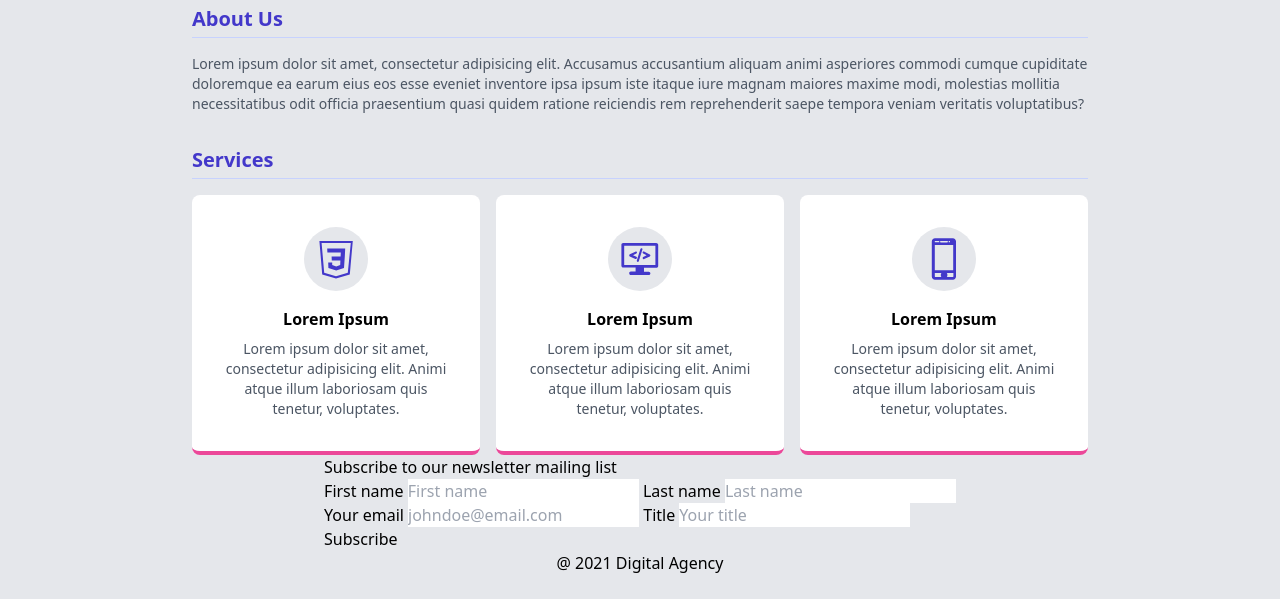
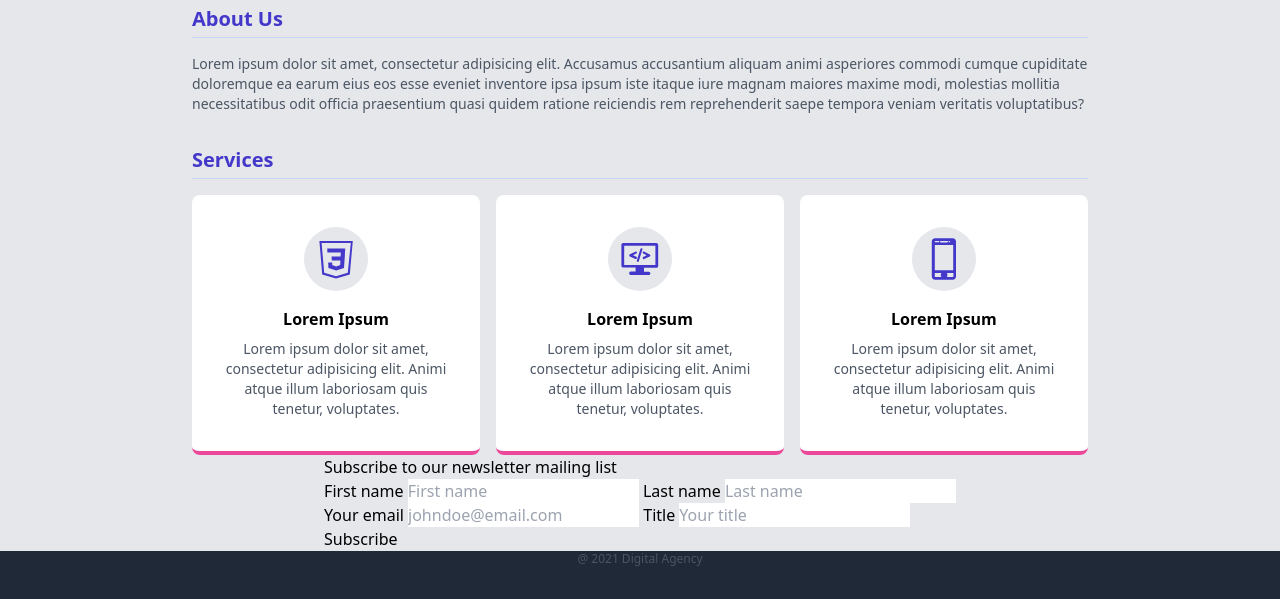
Before and after one commit to abulyousuf/agency-tailwindcss, a plain HTML site: page index.html in a window 1280 px wide. Shown: the part 243-842 px from the top of the page. Before the commit the page ends 818 px from the top, so only its background shows below. Drawn offline with nearby package versions, Linux system fonts and the light colour scheme.

Commit message:
Add footer styles

```diff
--- a/index.html
+++ b/index.html
@@ -104,7 +104,7 @@
         </div>
     </main>
 
-    <footer>
+    <footer class="w-full bg-gray-800 pb-8 text-center text-xs font-light text-gray-600">
         <p>@ 2021 Digital Agency</p>
     </footer>
 </body>
```
